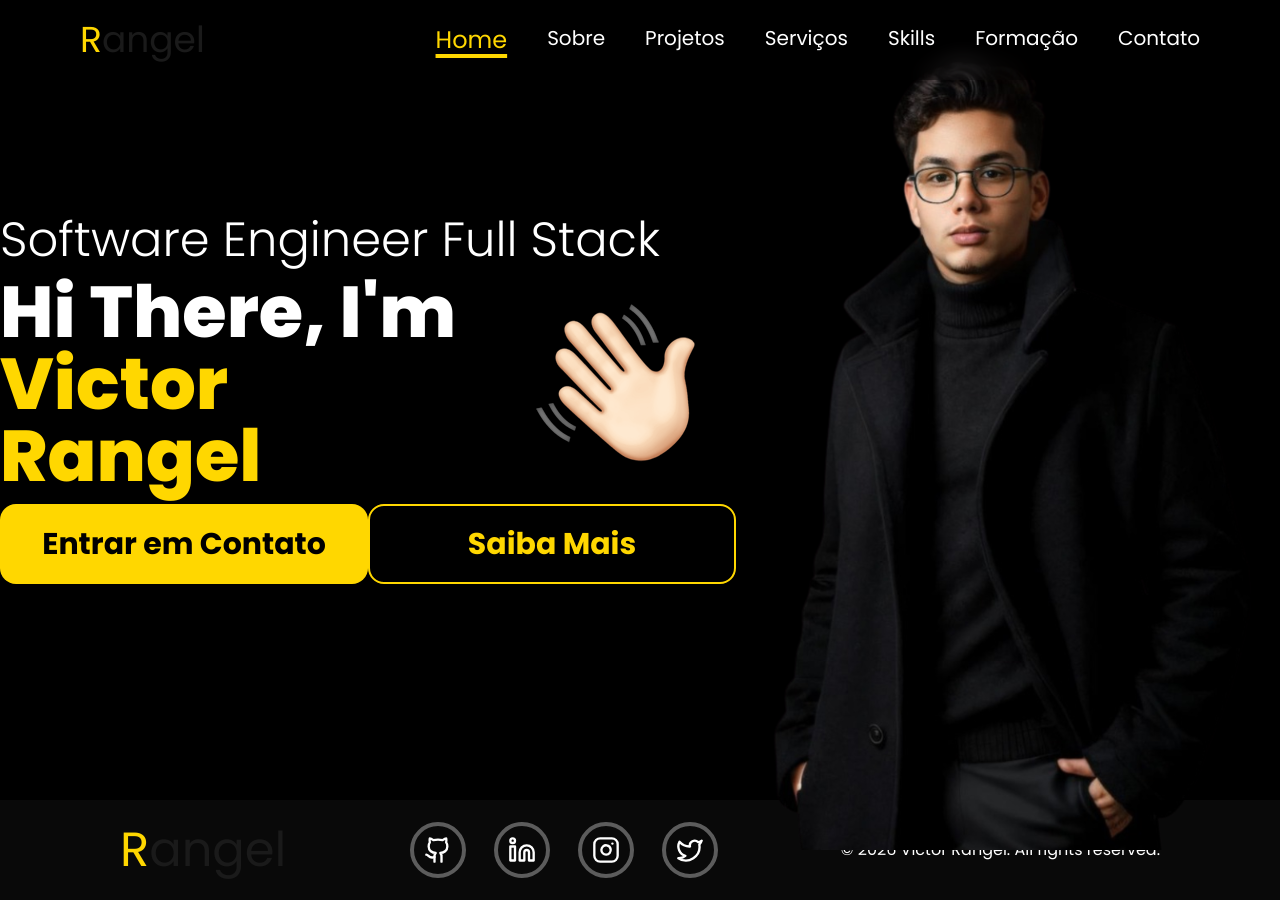
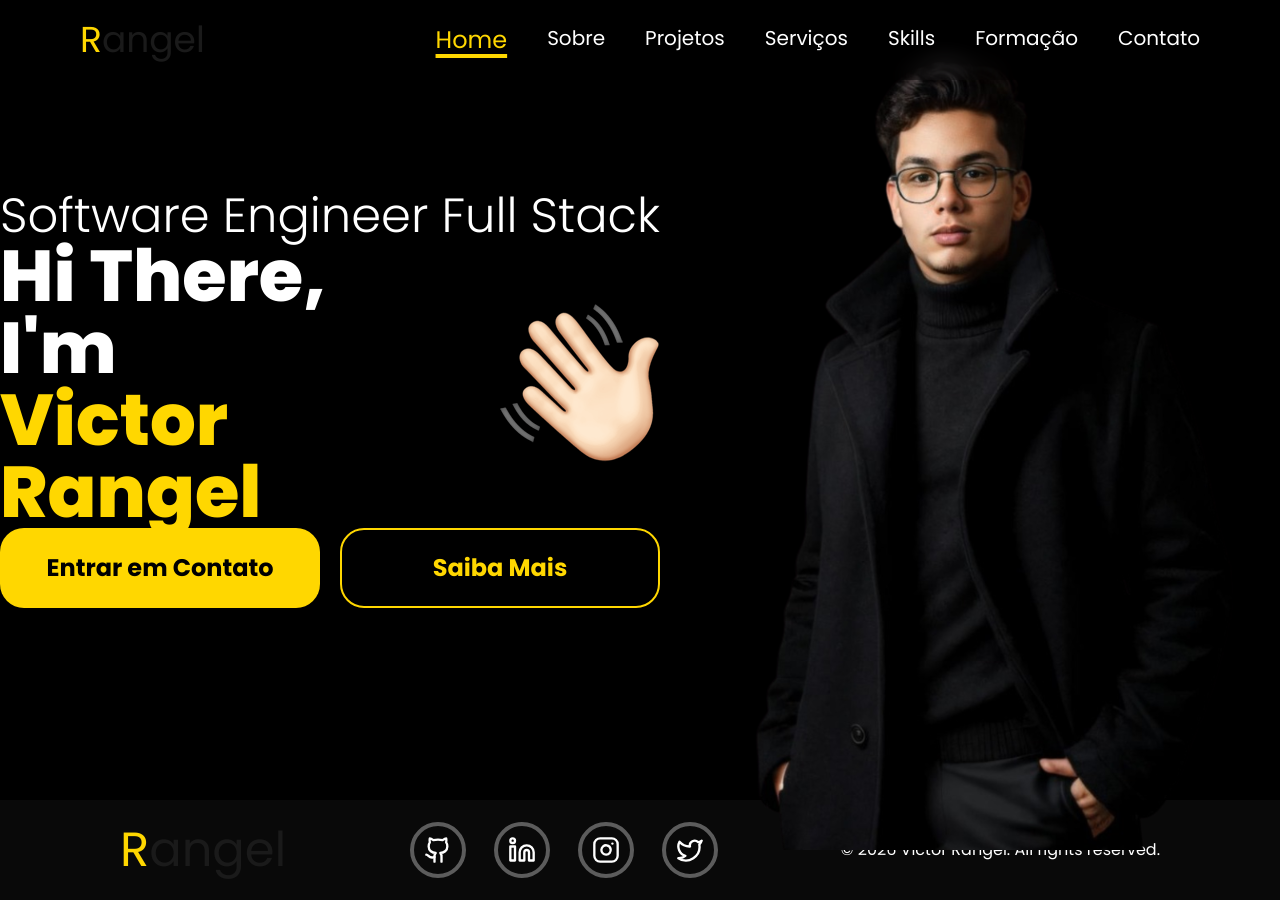
Before and after one commit to Rangelzin/portifolio-rangelzin, a Next.js app: page / in a window 1280 px wide. Built offline with nearby package versions, Linux system fonts and the light colour scheme.

Commit message:
refactor: Refatora o codigo de botoes e altera a arquitetura de Pastas

```diff
--- a/src/app/layout.tsx
+++ b/src/app/layout.tsx
@@ -1,6 +1,6 @@
 import type { Metadata } from "next";
-import Footer from "../components/footer";
-import Navbar from "../components/navbar";
+import Footer from "../components/layout/footer";
+import Navbar from "../components/layout/navbar";
 import { Geist, Geist_Mono,Poppins } from "next/font/google";
 import "./globals.css";
 
--- a/src/app/page.tsx
+++ b/src/app/page.tsx
@@ -1,4 +1,4 @@
-import HomePage from "@/pages/homePage";
+import HomePage from "@/components/sections/homePage";
 
 export default function Home() {
   return (
--- a/src/components/navbar.tsx
+++ b/src/components/layout/navbar.tsx
@@ -1,6 +1,6 @@
 'use client';
 
-import ItemMenu from "./ItemMenu";
+import ItemMenu from "../ui/ItemMenu";
 import { useEffect, useState } from "react";
 
 export default function Navbar() {
--- /dev/null
+++ b/src/components/sections/homePage.tsx
@@ -0,0 +1,44 @@
+import Image from 'next/image';
+import minhaFoto from '../../../public/RangelFoto1.svg';
+import EmojiMao from '../../../public/EmojiMao.svg';
+import Button from '../ui/Button';
+
+export default function HomePage() {
+  return (
+    <section id="home" className="relative flex flex-row items-center justify-center h-screen w-100% bg-black text-white">
+        <div className='absolute left-50 top-1/2 transform -translate-y-1/2 w-[500] h-[500] bg-gold rounded-full blur-[120px] opacity-20 pointer-events-none hidden md:flex'></div>
+        <article id="Apresentacao relative">
+            <span className="text-5xl font-light mb-4">Software Engineer Full Stack</span> <br />
+            <div className="flex flex-row items-center gap-4">
+                <div>
+                    <span className="text-7xl font-extrabold my-10">Hi There, I&apos;m</span> <br />
+                    <span className="text-7xl font-extrabold y-10 text-gold">Victor Rangel</span>
+                </div>
+                <Image
+                    src={EmojiMao}
+                    alt="Emoji Tchau"
+                    priority
+                    className="h-40 w-40 m-10 object-cover"
+                />
+            </div>
+            <div id='botoes' className='flex flex-col md:flex-row gap-5 pr-10'>
+                <Button href="/#contato" variant="solid">
+                    Entrar em Contato
+                </Button>
+
+                <Button href="/#sobre" variant="outline">
+                    Saiba Mais
+                </Button>
+            </div>
+        </article>
+        <article id="Foto">
+            <Image
+                src={minhaFoto}
+                alt="Foto de Victor Rangel"
+                priority
+                className="h-225 w-200 pt-25 object-cover"
+            />
+        </article>
+    </section>
+  );
+}
--- /dev/null
+++ b/src/components/ui/Button.tsx
@@ -0,0 +1,23 @@
+import Link from "next/link";
+import { ReactNode } from "react";
+
+interface ButtonProps {
+  href: string;
+  children: ReactNode;
+  variant?: 'solid' | 'outline';
+}
+
+export default function Button({ href, children, variant = 'solid' }: ButtonProps) {
+  const baseStyles = "px-8 h-20 w-80 flex justify-center items-center rounded-3xl text-2xl font-bold transition-all duration-300 border-2 box-border";
+
+  const variants = {
+    solid: "bg-gold text-black border-transparent hover:bg-transparent hover:text-gold hover:border-gold",
+    outline: "bg-transparent text-gold border-gold hover:bg-gold hover:text-black"
+  };
+
+  return (
+    <Link href={href} className={`${baseStyles} ${variants[variant]}`}>
+      {children}
+    </Link>
+  );
+}
--- a/src/pages/homePage.tsx
+++ /dev/null
@@ -1,53 +0,0 @@
-import Image from 'next/image';
-import minhaFoto from '../../public/RangelFoto1.svg';
-import EmojiMao from '../../public/EmojiMao.svg';
-import Link from 'next/link';
-
-export default function HomePage() {
-  return (
-    <section id="home" className="relative flex flex-row items-center justify-center h-screen w-100% bg-black text-white">
-        <div className='absolute left-50 top-1/2 transform -translate-y-1/2 w-[500] h-[500] bg-gold rounded-full blur-[120px] opacity-20 pointer-events-none hidden md:flex'></div>
-        <article id="Apresentacao relative">
-                <span className="text-5xl font-light mb-4">Software Engineer Full Stack</span> <br />
-                <div className="flex flex-row items-center gap-4">
-                  <div>
-                    <span className="text-7xl font-extrabold my-10">Hi There, I&apos;m</span> <br />
-                    <span className="text-7xl font-extrabold y-10 text-gold">Victor Rangel</span>
-                </div>
-                <Image
-                    src={EmojiMao}
-                    alt="Emoji Tchau"
-                    priority
-                    className="h-40 w-40 m-10 object-cover"
-                />
-              </div>
-              <div id='botoes' className='flex justify-between items-center '>
-                 <Link
-                      key="/#contato"
-                      href="/#contato"
-                      className="transition-all bg-gold text-black w-92 h-20 flex
-                      justify-center items-center rounded-2xl text-3xl font-bold
-                      hover:bg-transparent hover:text-gold hover:border-2 hover:border-gold">
-                      Entrar em Contato
-                  </Link>
-                  <Link
-                      key="/#sobre"
-                      href="/#sobre"
-                      className="transition-all bg-transparent text-gold w-92 h-20 flex justify-center
-                      items-center border-2 border-gold rounded-2xl text-3xl font-bold
-                      hover:bg-gold hover:text-black">
-                      Saiba Mais
-                  </Link>
-              </div>
-        </article>
-        <article id="Foto">
-            <Image
-                src={minhaFoto}
-                alt="Foto de Victor Rangel"
-                priority
-                className="h-225 w-200 pt-25 object-cover"
-            />
-        </article>
-    </section>
-  );
-}
```
Also changed, not shown: src/components/layout/footer.tsx (renamed from src/components/footer.tsx), src/components/ui/ItemMenu.tsx (renamed from src/components/ItemMenu.tsx).
